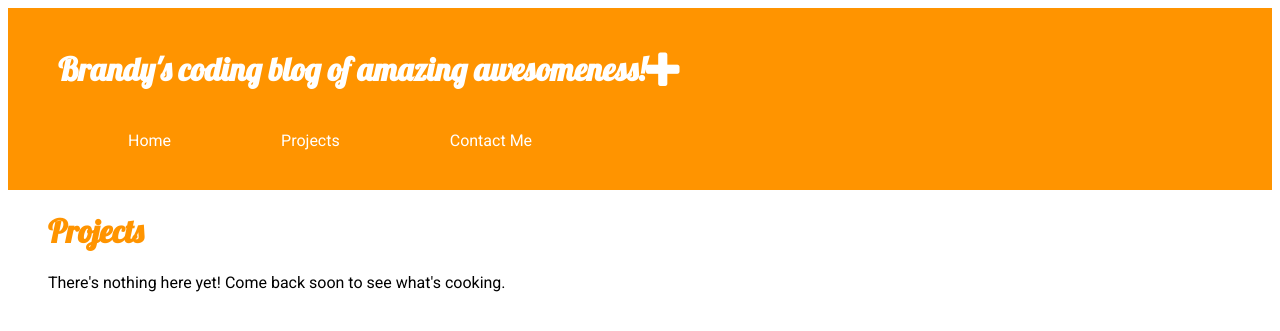
After one commit to niapri/djblog, a Django app: page /projects/ in a window 1280 px wide. The commit adds this page. Shown: the top 331 px of the page. Run offline with Django 3.2, Linux system fonts and the light colour scheme.

Commit message:
Some more final frontend changes.

```diff
--- a/blog/static/blog.css
+++ b/blog/static/blog.css
@@ -6,6 +6,15 @@
 	font-family: "Lobster";
 	font-style: bold;
 	text-decoration: none;
+}
+
+h1 {
+	font-family: "Lobster";
+	color: #FF9400;
+}
+
+h1 a {
+	color: #FFFFFF;
 }
 
 button {
@@ -54,7 +63,8 @@ li a:hover {
 
 .post h2, .post a {
 	font-family: "Lobster";
-	color: #FF9400;
+	color: #000000;
+	text-decoration: none;
 }
 
 .pub-date {
--- a/blog/templates/blog/base.html
+++ b/blog/templates/blog/base.html
@@ -8,11 +8,11 @@
 	</head>
 	<body>
 		<div class="page-header">
-		<h1>Brandy's coding blog of amazing awesomeness!</h1>
+		<h1>Brandy's coding blog of amazing awesomeness!<a href="{% url 'post_new' %}"><i class="fa fa-plus fa-lg"></i></a></h1>
 			<ul>
 				<li class="page-header"><a href="{% url 'post_list' %}">Home</a></li>
-				<li class="page-header"><a href="">Projects</a></li>
-				<li class="page-header"><a href="">Contact Me</a></li>
+				<li class="page-header"><a href="{% url 'projects' %}">Projects</a></li>
+				<li class="page-header"><a href="{% url 'contact' %}">Contact Me</a></li>
 			</ul>
 		</div>
 			<div class="content">
--- a/blog/templates/blog/post_list.html
+++ b/blog/templates/blog/post_list.html
@@ -1,6 +1,7 @@
 {% extends 'blog/base.html' %}
 
 {% block content %}
+	<h1>Recent Posts</h1>
 	{% for post in posts %}
 		<div class="post">
 			<h2><a href="{% url 'post_detail' pk=post.pk %}">{{ post.title }}</a></h1>
--- a/blog/templates/blog/project_list.html
+++ /dev/null
@@ -1,5 +0,0 @@
-{% extends 'blog/base.html' %}
-
-	<h2>Current Projects</h2>
-
-{% endblock %}
--- /dev/null
+++ b/blog/templates/blog/projects.html
@@ -0,0 +1,9 @@
+{% extends 'blog/base.html' %}
+
+{% block content %}
+
+	<h1>Projects</h1>
+
+	<p>There's nothing here yet! Come back soon to see what's cooking.</p>
+
+{% endblock %}
--- a/blog/urls.py
+++ b/blog/urls.py
@@ -6,4 +6,6 @@ urlpatterns = [
 	url(r'^post/(?P<pk>\d+)/$', views.post_detail, name='post_detail'),
 	url(r'^post/new/$', views.post_new, name='post_new'),
 	url(r'^post/(?P<pk>\d+)/edit/$', views.post_edit, name="post_edit"),
+	url(r'^projects/$', views.projects, name='projects'),
+	url(r'^contact/$', views.contact, name='contact'),
 ]
--- a/blog/views.py
+++ b/blog/views.py
@@ -38,3 +38,9 @@ def post_edit(request, pk):
 	else:
 		form = PostForm(instance=post)
 	return render(request, 'blog/post_edit.html', {'form':form})
+
+def projects(request):
+	return render(request, 'blog/projects.html', {})
+
+def contact(request):
+	return render(request, 'blog/contact.html', {})
--- a/djblog/settings.py
+++ b/djblog/settings.py
@@ -38,6 +38,7 @@ INSTALLED_APPS = [
     'django.contrib.messages',
     'django.contrib.staticfiles',
     'blog',
+    'soa',
 ]
 
 MIDDLEWARE = [
--- a/djblog/urls.py
+++ b/djblog/urls.py
@@ -19,4 +19,5 @@ from django.contrib import admin
 urlpatterns = [
     url(r'^admin/', admin.site.urls),
     url(r'', include('blog.urls')),
+    url(r'^soa/', include('soa.urls')),
 ]
--- /dev/null
+++ b/soa/urls.py
@@ -0,0 +1,5 @@
+from django.conf.urls import url, include
+from . import views
+
+urlpatterns = [
+]
```
Also changed, not shown: blog/templates/blog/contact.html (added, +11 -0 lines).
